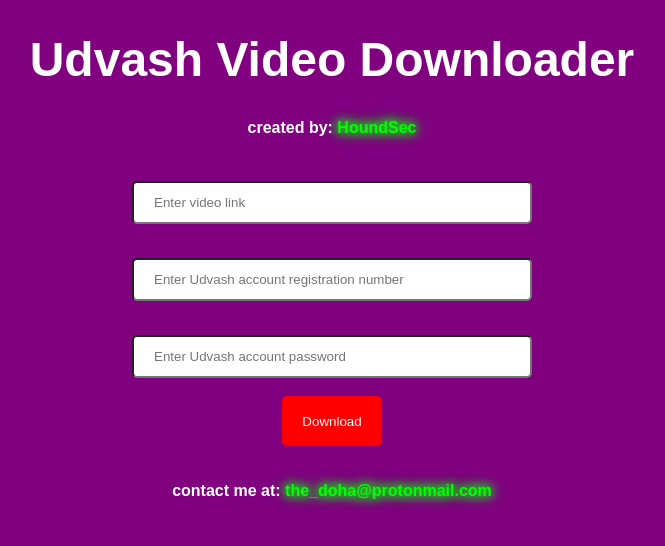
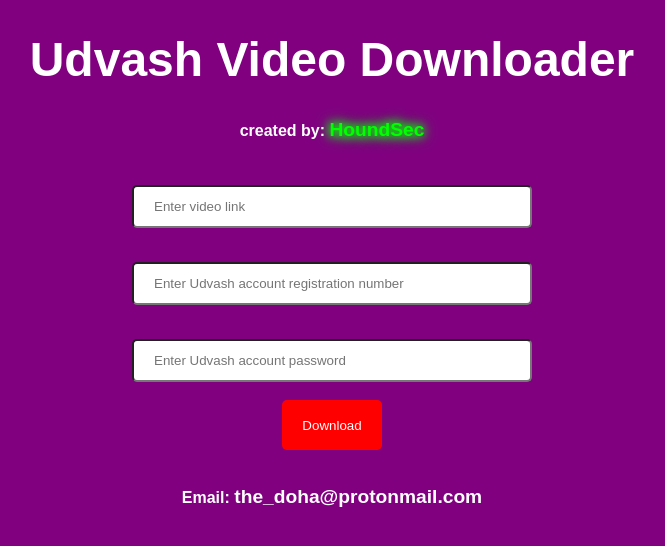
Before and after one commit to Itsmmdoha/uvdownloader, a Flask app: page / in a window 1280 px wide. Shown: the top 546 px of the page, without its empty margins (308-973 px from the left). Run offline with Flask 3, Linux system fonts and the light colour scheme.

Commit message:
removing glow from email

```diff
--- a/static/index.css
+++ b/static/index.css
@@ -2,6 +2,22 @@
 	background-color: purple;
 	margin: 0;
 	padding: 0;
+}
+
+#glow {
+	color: #00ff00;
+	text-decoration: none;
+	transition: text-shadow 0.3s ease-in-out;
+	text-shadow: 0 0 8px #00ff00, 0 0 12px #00ff00, 0 0 16px #00ff00;
+}
+
+#glow:hover {
+	text-shadow: none; /* Remove glow effect on hover */
+}
+a {
+	text-decoration: none;
+	color: white;
+	font-size: 1.2rem;
 }
 
 h1 {
@@ -19,16 +35,6 @@
 	color: white;
 	margin-top: 1rem;
 	margin-bottom: 1rem;
-}
-a {
-	color: #00ff00;
-	text-decoration: none;
-	transition: text-shadow 0.3s ease-in-out;
-	text-shadow: 0 0 8px #00ff00, 0 0 12px #00ff00, 0 0 16px #00ff00;
-}
-
-a:hover {
-	text-shadow: none; /* Remove glow effect on hover */
 }
 
 
@@ -68,6 +74,8 @@
 	box-sizing: border-box;
 }
 
+
+
 @media only screen and (max-width: 600px) {
 	form {
 		padding: 10px;
--- a/templates/index.html
+++ b/templates/index.html
@@ -1,14 +1,16 @@
 <!DOCTYPE html>
 <html>
+
 <head>
     <meta charset="UTF-8">
     <meta name="viewport" content="width=device-width, initial-scale=1.0">
     <title>Udvash Video Downloader</title>
     <link rel="stylesheet" href="{{ url_for('static', filename='index.css') }}">
 </head>
+
 <body>
     <h1>Udvash Video Downloader</h1>
-		<h4>created by: <a href="https://youtube.com/@HoundSec" download>HoundSec</a></h4>
+    <h4>created by: <a id=glow href="https://youtube.com/@HoundSec" download>HoundSec</a></h4>
     <form action="data" method="post">
         <input name="url" type="url" placeholder="Enter video link">
         <br>
@@ -17,6 +19,7 @@
         <input name="password" type="password" placeholder="Enter Udvash account password">
         <input type="submit" value="Download" id="submit_button">
     </form>
-		<h4>contact me at: <a href = "mailto: the_doha@protonmail.com">the_doha@protonmail.com</a></h4>
+    <h4>Email: <a href="mailto: the_doha@protonmail.com">the_doha@protonmail.com</a></h4>
 </body>
+
 </html>
```
Lines whose indentation alone changed are shown as unchanged.
